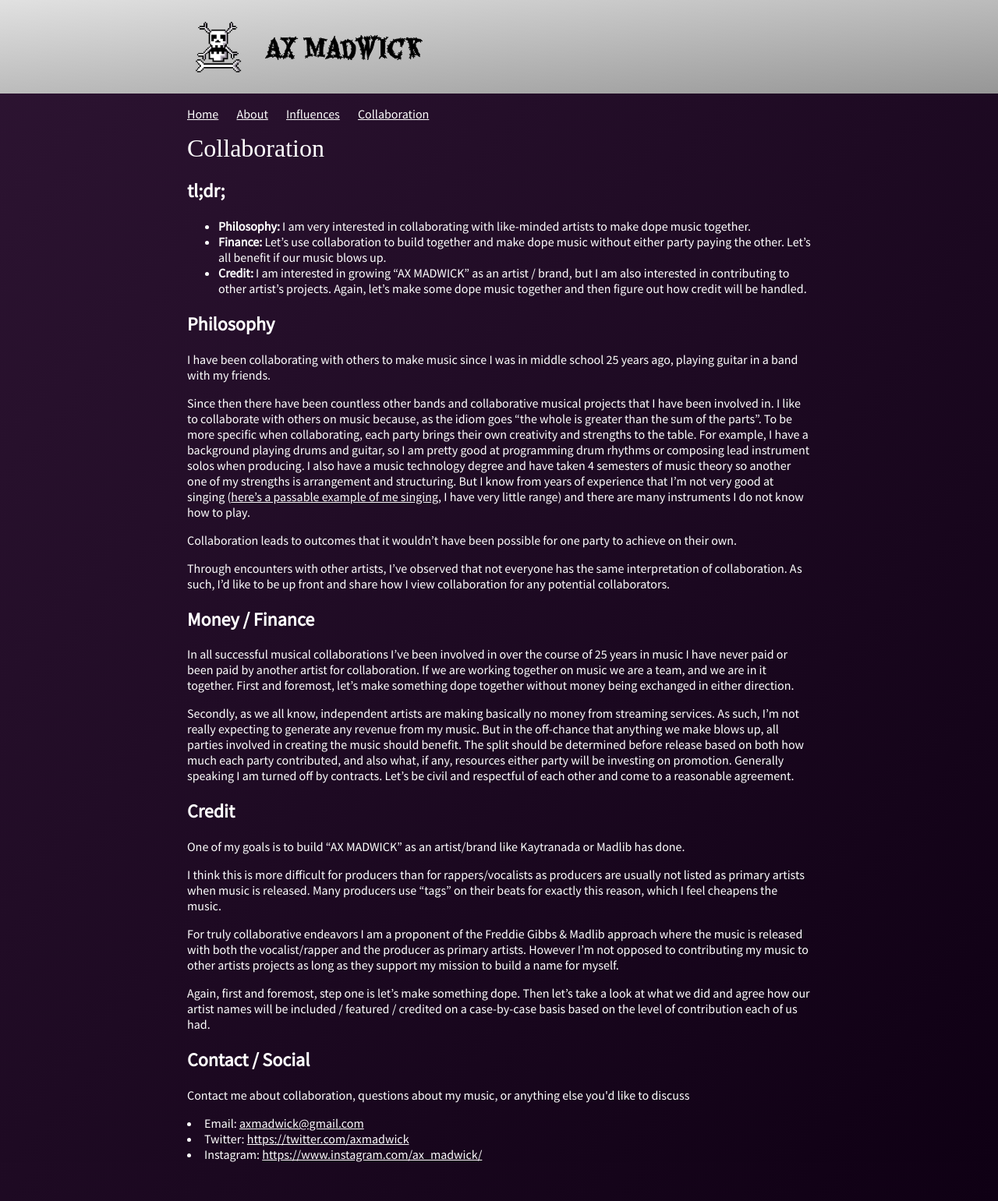
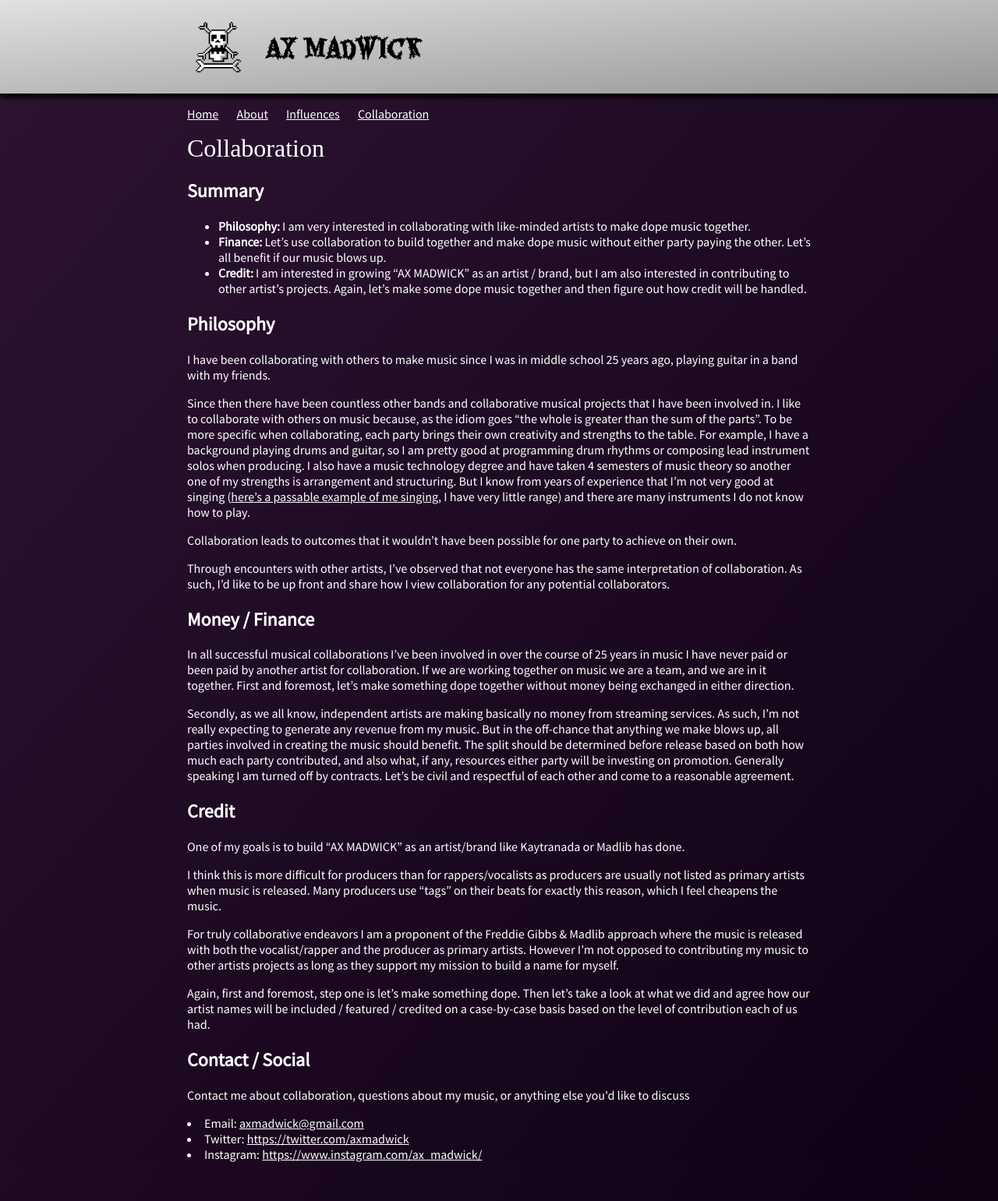
Before and after one commit to axmadwick/axmadwick.github.io, a Jekyll site: the page built from collaboration.md, in a window 1280 px wide. Shown: the whole page at 78% size. Built offline with Jekyll 4.4.1, drawn with Linux system fonts in a browser that asks for light colours; some web fonts are replaced; our own code applies the rules of GitHub Pages for plain Markdown files.

Commit message:
Some more updates

```diff
--- a/_layouts/main.html
+++ b/_layouts/main.html
@@ -45,6 +45,7 @@
       background-image: linear-gradient(to top left, rgb(150, 150, 150), rgb(225, 225, 225));
       background-color: rgb(176, 176, 176);
       padding-top: 20px;
+      box-shadow: 0px 5px 5px black;
     }
     .avatar {
       width: 80px;
--- a/collaboration.md
+++ b/collaboration.md
@@ -5,7 +5,7 @@
 
 # Collaboration
 
-## tl;dr;
+## Summary
 
 - **Philosophy:** I am very interested in collaborating with like-minded artists to make dope music together.
 - **Finance:** Let's use collaboration to build together and make dope music without either party paying the other. Let's all benefit if our music blows up.
```
